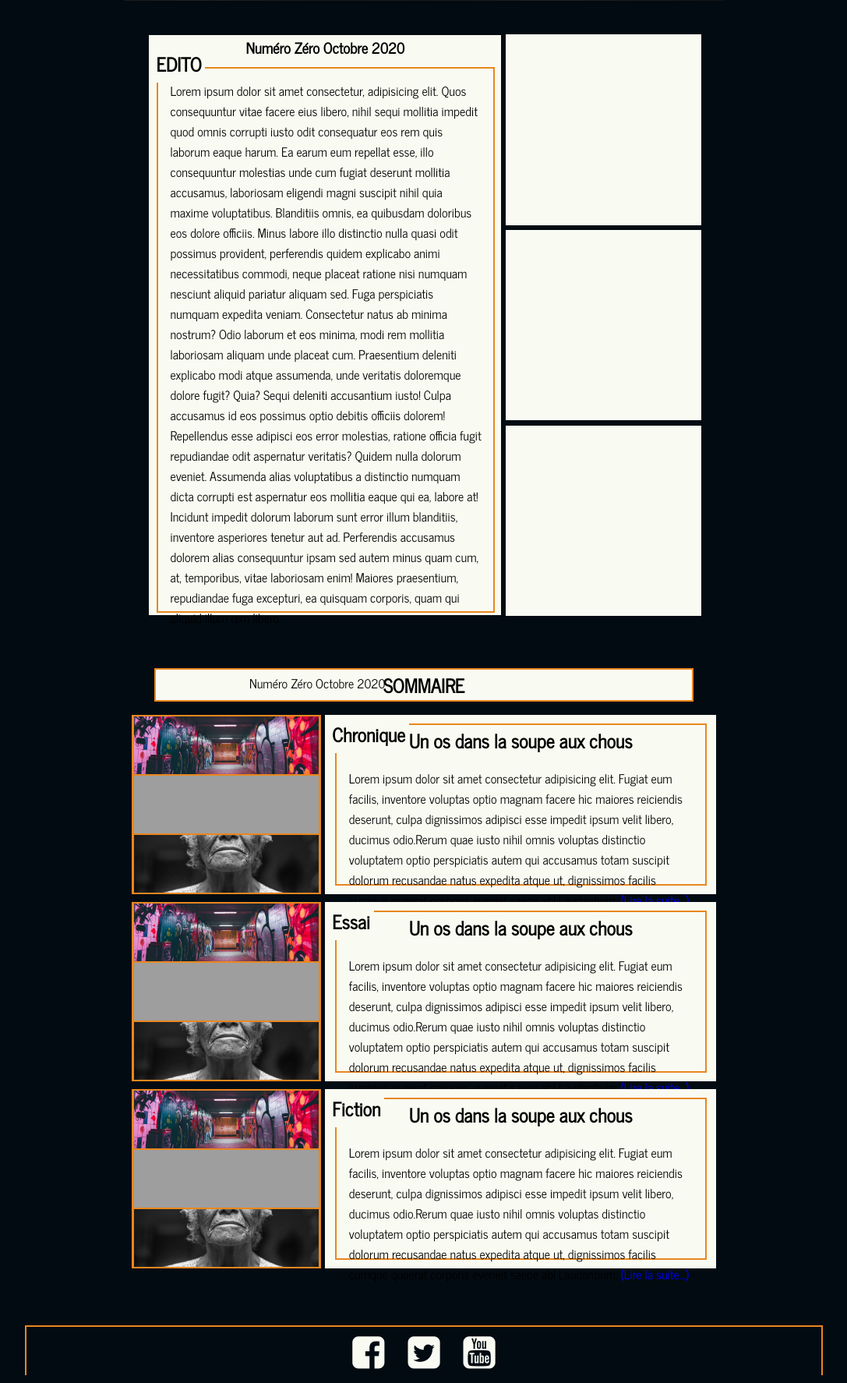
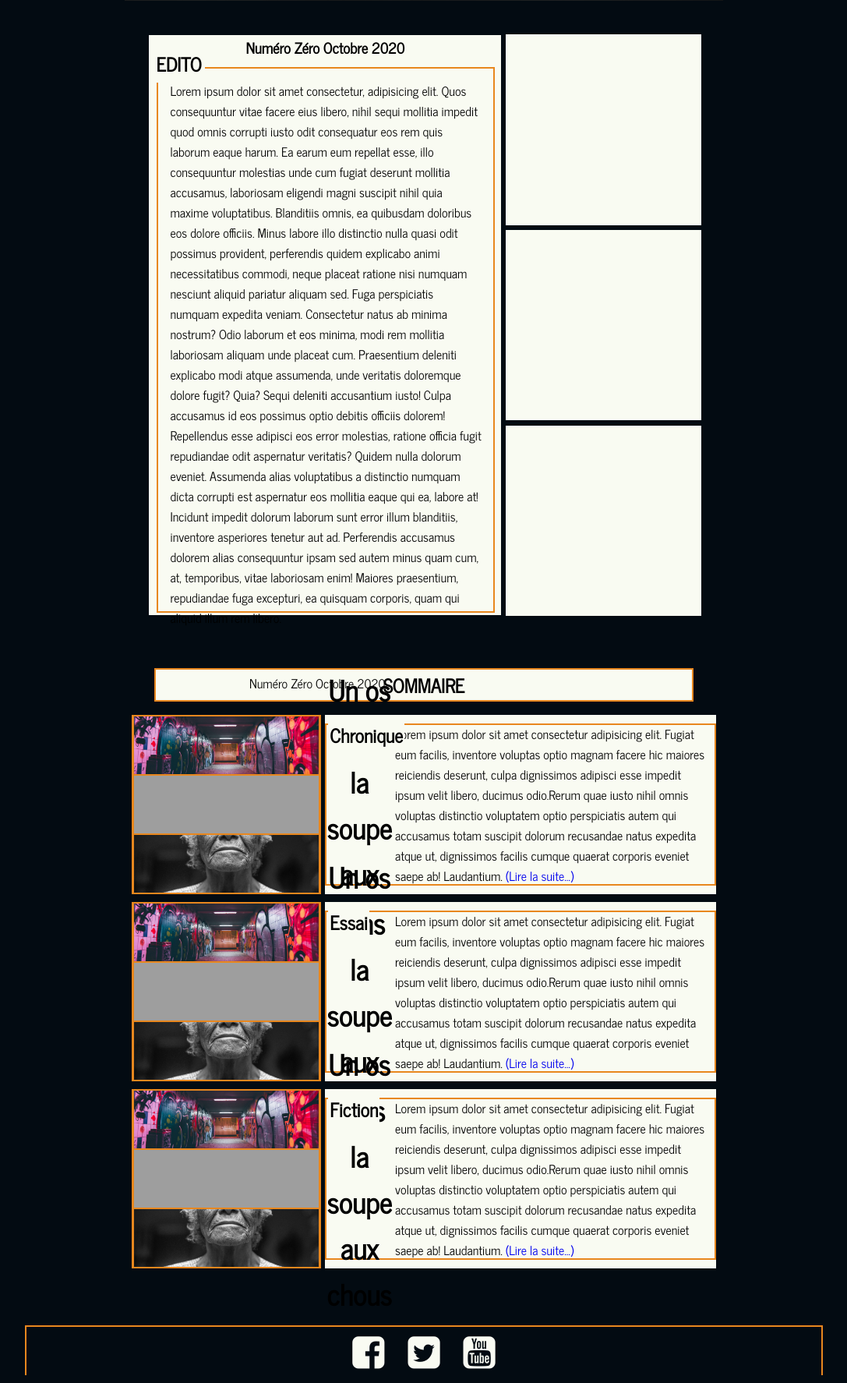
Before and after one commit to SebH2as/projet5, a PHP site: page / in a window 1280 px wide. Shown: the part 799-2573 px from the top of the page at 78% size, without its empty margins (96-1183 px from the left). Run offline with PHP 8.4, Linux system fonts and the light colour scheme; grey boxes are pictures that could not be loaded.

Commit message:
sommaire js reflexions

```diff
--- /dev/null
+++ b/public/js/sum.js
@@ -0,0 +1,24 @@
+class Sum {
+    constructor (rubric) {
+        this.rubric = document.getElementById(rubric);
+        this.nbImgs = rubric.children.length;
+        this.imgs = rubric.children;
+        this.height = 100/this.nbImgs;
+
+        this.heightOfImgs();
+
+    }
+
+    heightOfImgs()
+    {
+        let i;
+        for (i = 0; i < this.nbImgs; i++) {
+            this.imgs[i].style.height = this.height + "%";
+        }
+    }
+}
+
+chroniquesImgs = new Sum(chronicImgs);
+chroniquesTexts = new Sum(chronicsText);
+essaisImgs = new Sum(essaisImgs);
+fictionsImgs = new Sum(fictionsImgs);
--- a/public/js/summary.js
+++ /dev/null
@@ -1,15 +0,0 @@
-let rubric = document.getElementById("essaisImgs");
-
-let nbImgs = rubric.children.length;
-console.log(nbImgs);
-
-let imgs = essaisImgs.children;
-console.log(imgs);
-
-let height = 100/nbImgs;
-console.log(height);
-
-let i;
-for (i = 0; i < nbImgs; i++) {
-    imgs[i].style.height = height + "%";
-  }
--- a/public/styles/front/_sections.scss
+++ b/public/styles/front/_sections.scss
@@ -136,31 +136,34 @@
             background-color: #F9FBF2;
             position: relative;
             display: flex;
+            flex-direction: column;
             justify-content: center;
             align-items: center;
             margin-bottom: 1vh;
                 .textInfo{
 
-                    width: 95%;
+                    width: 100%;
                     height: 90%;
-
+                    display: flex;
+                    justify-content: center;
+                    align-items: center;
                     border: 2px solid $secondaryBacgroundColorOrange;
 
                         .theme{
                             position: absolute;
-                            top: 0vh;
+                            top: .5vh;
                             left: .5vh;
                             font-size: 24px;
-                            padding:5px;
+                            padding:2px;
                             background-color: $primaryBackgroundColorLight;
                             z-index: 1;
                         }
                         .title{
                             text-align: center;
-                            font-size: 24px;
+                            font-size: 36px;
                         }
                         .extract{
-                            padding: 2vh;
+                            padding: .5vh;
                         }
                         a{
                             text-align: center;
--- a/public/styles/front/styleFront.css
+++ b/public/styles/front/styleFront.css
@@ -507,6 +507,10 @@ header .fa-arrow-circle-right:hover {
   display: -webkit-box;
   display: -ms-flexbox;
   display: flex;
+  -webkit-box-orient: vertical;
+  -webkit-box-direction: normal;
+      -ms-flex-direction: column;
+          flex-direction: column;
   -webkit-box-pack: center;
       -ms-flex-pack: center;
           justify-content: center;
@@ -517,28 +521,37 @@ header .fa-arrow-circle-right:hover {
 }
 
 #summary .containText .textInfo {
-  width: 95%;
+  width: 100%;
   height: 90%;
+  display: -webkit-box;
+  display: -ms-flexbox;
+  display: flex;
+  -webkit-box-pack: center;
+      -ms-flex-pack: center;
+          justify-content: center;
+  -webkit-box-align: center;
+      -ms-flex-align: center;
+          align-items: center;
   border: 2px solid #E8871E;
 }
 
 #summary .containText .textInfo .theme {
   position: absolute;
-  top: 0vh;
+  top: .5vh;
   left: .5vh;
   font-size: 24px;
-  padding: 5px;
+  padding: 2px;
   background-color: #F9FBF2;
   z-index: 1;
 }
 
 #summary .containText .textInfo .title {
   text-align: center;
-  font-size: 24px;
+  font-size: 36px;
 }
 
 #summary .containText .textInfo .extract {
-  padding: 2vh;
+  padding: .5vh;
 }
 
 #summary .containText .textInfo a {
--- a/templates/front/layout.html.php
+++ b/templates/front/layout.html.php
@@ -34,6 +34,6 @@
             <div id="media"><a class="fa fa-facebook-square" href=""></a><a class="fa fa-twitter-square" href=""></a><a class="fa fa-youtube-square" href=""></a></div>
         </footer>
         <script src="js/navbar.js"></script>
-        <script src="js/summary.js"></script>
+        <script src="js/sum.js"></script>
     </body>
 </html>
```
Also changed, not shown: templates/back/previewMag.html.php (+29 -21 lines), 1 other file.
